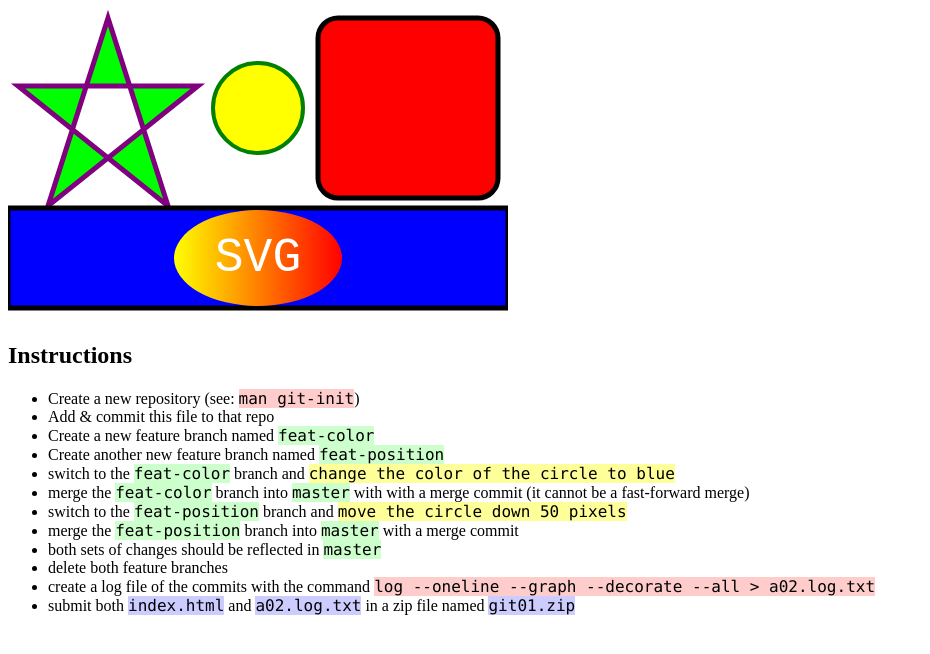
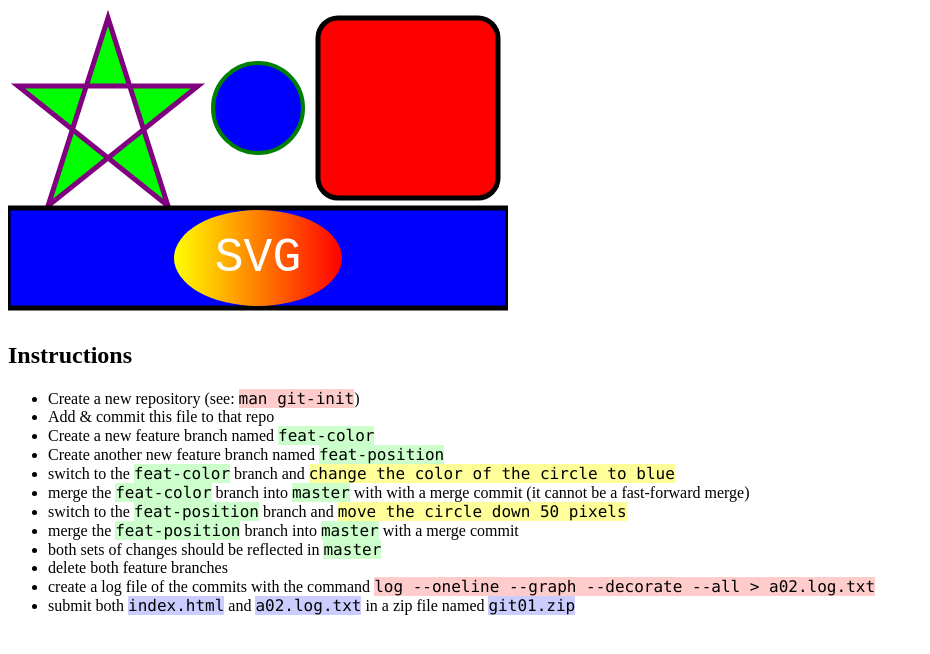
Before and after one commit to ShivangiPatel27/Assignment_1_ShivangiPatel, a plain HTML site: page index.html in a window 1280 px wide. Shown: the whole page, without its empty margins (0-930 px from the left). Drawn offline with Linux system fonts and the light colour scheme.

Commit message:
changed circle color to blue

```diff
--- a/index.html
+++ b/index.html
@@ -22,7 +22,7 @@
 
 <svg width="500" height="310">
 	<polygon points="100,10 40,198 190,78 10,78 160,198" fill="lime" stroke="purple" stroke-width="5" fill-rule="evenodd" />
-	<circle cx="250" cy="100" r="45" stroke="green" stroke-width="4" fill="yellow" />
+	<circle cx="250" cy="100" r="45" stroke="green" stroke-width="4" fill="blue" />
 	<rect x="310" y="10" rx="20" ry="20" width="180" height="180" fill="red" stroke="black" stroke-width="5" />
 	<rect y="200" width="500" height="100" fill="blue" stroke="black" stroke-width="5" />
 	<defs>
```
